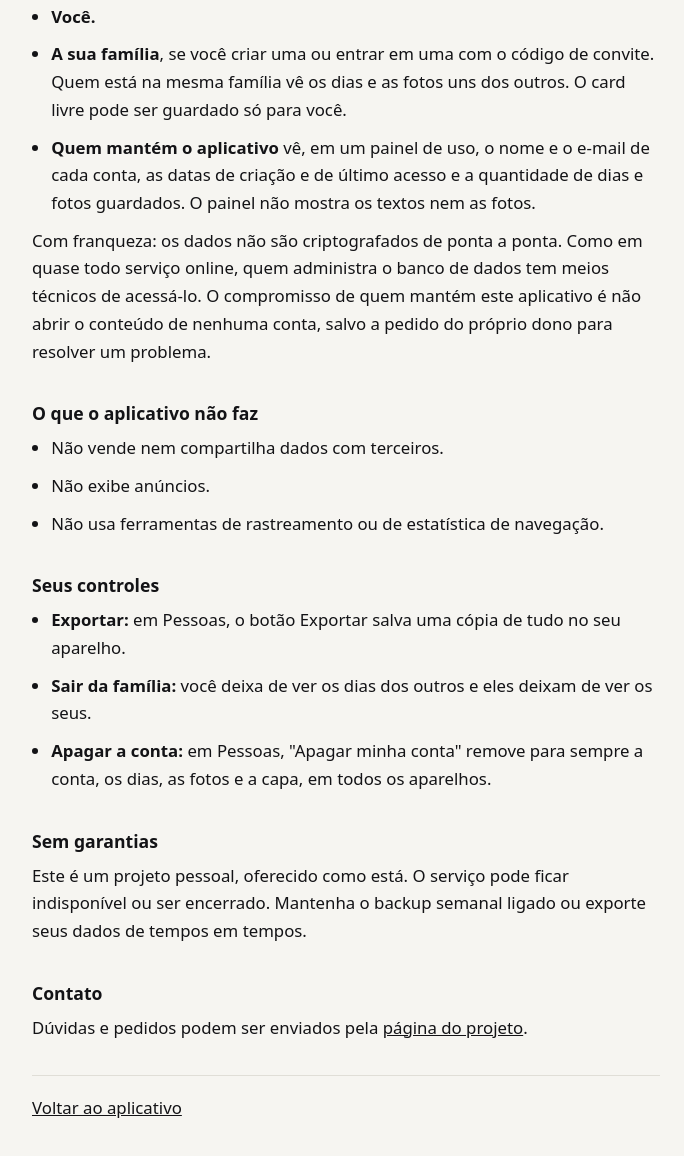
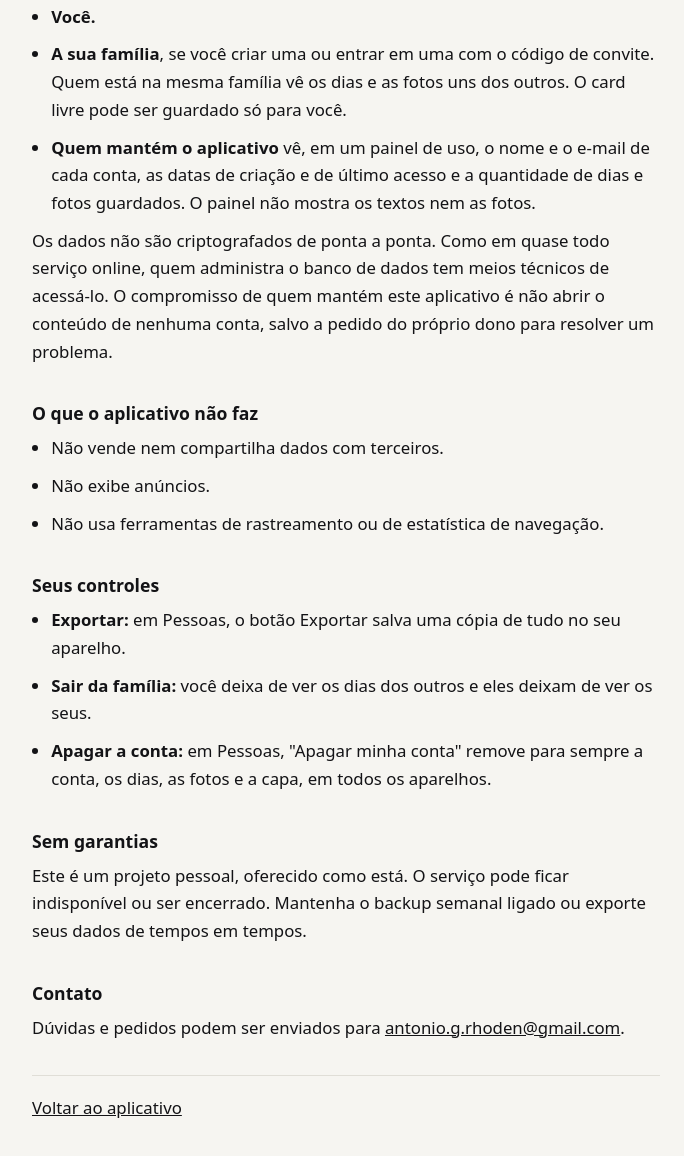
Before and after one commit to AGRhoden/meu-dia-em-cards, a plain HTML site: page privacidade.html in a window 1280 px wide. Shown: the part 711-1867 px from the top of the page, without its empty margins (294-978 px from the left). Drawn offline with Linux system fonts and the light colour scheme.

Commit message:
Corrige contato na privacidade: e-mail em vez de issues do GitHub
Co-Authored-By: Claude Sonnet 5 <noreply@anthropic.com>

```diff
--- a/privacidade.html
+++ b/privacidade.html
@@ -45,7 +45,7 @@ hr{border:0;border-top:1px solid var(--line);margin:34px 0 18px}
 <li><b>A sua família</b>, se você criar uma ou entrar em uma com o código de convite. Quem está na mesma família vê os dias e as fotos uns dos outros. O card livre pode ser guardado só para você.</li>
 <li><b>Quem mantém o aplicativo</b> vê, em um painel de uso, o nome e o e-mail de cada conta, as datas de criação e de último acesso e a quantidade de dias e fotos guardados. O painel não mostra os textos nem as fotos.</li>
 </ul>
-<p>Com franqueza: os dados não são criptografados de ponta a ponta. Como em quase todo serviço online, quem administra o banco de dados tem meios técnicos de acessá-lo. O compromisso de quem mantém este aplicativo é não abrir o conteúdo de nenhuma conta, salvo a pedido do próprio dono para resolver um problema.</p>
+<p>Os dados não são criptografados de ponta a ponta. Como em quase todo serviço online, quem administra o banco de dados tem meios técnicos de acessá-lo. O compromisso de quem mantém este aplicativo é não abrir o conteúdo de nenhuma conta, salvo a pedido do próprio dono para resolver um problema.</p>
 
 <h2>O que o aplicativo não faz</h2>
 <ul>
@@ -65,7 +65,7 @@ hr{border:0;border-top:1px solid var(--line);margin:34px 0 18px}
 <p>Este é um projeto pessoal, oferecido como está. O serviço pode ficar indisponível ou ser encerrado. Mantenha o backup semanal ligado ou exporte seus dados de tempos em tempos.</p>
 
 <h2>Contato</h2>
-<p>Dúvidas e pedidos podem ser enviados pela <a href="https://github.com/AGRhoden/meu-dia-em-cards/issues" rel="noopener">página do projeto</a>.</p>
+<p>Dúvidas e pedidos podem ser enviados para <a href="mailto:antonio.g.rhoden@gmail.com">antonio.g.rhoden@gmail.com</a>.</p>
 
 <hr>
 <p><a href="./">Voltar ao aplicativo</a></p>
```
